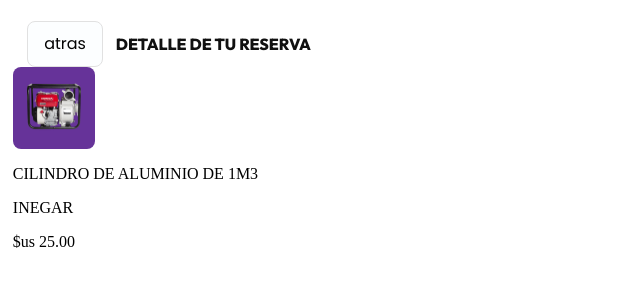
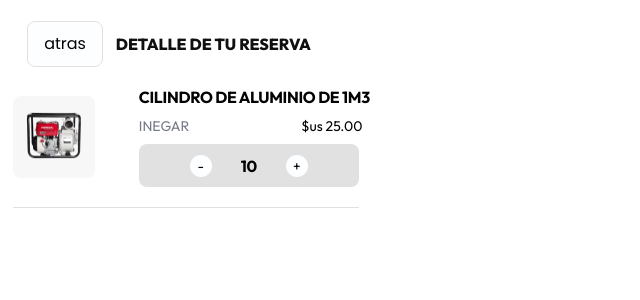
Before and after one commit to Leandrojxd/E-commerce, a Next.js app: page /ShoppingCart in a window 1280 px wide. Shown: the top 300 px of the page, without its empty margins (0-640 px from the left). Built offline with nearby package versions, Linux system fonts and the light colour scheme.

Commit message:
feature: Booking Product Card

```diff
--- a/public/home.module.css
+++ b/public/home.module.css
@@ -620,7 +620,6 @@
     align-items: center;
     border-radius: 8px;
     background: var(--neutral-300, #F7F7F7);
-    background: rebeccapurple;
 }
 
 .booking_product_img{
@@ -629,6 +628,38 @@
     flex-shrink: 0;
 }
 
+.booking_productcard_position{
+    display: flex;
+    width: 346px;
+    padding: 20px 0px;
+    align-items: center;
+    gap: 44px;
+
+    border-bottom: 1px solid var(--neutral-500, #E1E1E1);
+}
+
 .link_style{
     text-decoration: none;
 }
+.info_reserve_position{
+    display: flex;
+    gap: 7rem;
+}
+
+.plusminus_reserve_section{
+    display: flex;
+    width: 220px;
+    height: 2.7rem;
+    justify-content: center;
+    align-items: center;
+    gap: 29px;
+
+    border-radius: 0.5rem;
+    background: var(--neutral-500, #E1E1E1);
+}
+
+.allinfo_section_position{
+    display: flex;
+    flex-direction: column;
+    gap: 0.6rem;
+}
--- a/src/components/organism/BookingProductCard.tsx
+++ b/src/components/organism/BookingProductCard.tsx
@@ -1,15 +1,30 @@
+import CustomButton from "../atoms/CustomButton"
 import CustomImage from "../atoms/CustomImage"
 import styles from 'public/home.module.css'
 
 function BookingProductCard() {
   return (
-    <div>
+    <div className={styles.booking_productcard_position}>
         <div className={styles.booking_product_image_style}>
             <CustomImage src='/assets/ProductImage.png' alt='ProductImage' width={112} height={111} className={styles.booking_product_img} />
         </div>
-        <p>CILINDRO DE ALUMINIO DE 1M3</p>
-        <p>INEGAR</p>
-        <p>$us 25.00</p>
+        <div className={styles.allinfo_section_position}>
+          <div>
+            <p className={styles.title_card}>CILINDRO DE ALUMINIO DE 1M3</p>
+          </div>
+
+          <div className={styles.info_reserve_position}>
+            <p className={styles.brand_card}>INEGAR</p>
+            <p className={styles.description_card}>$us 25.00</p>
+          </div>
+          <div className={styles.plusminus_reserve_section}>
+            <CustomButton content="-" styleText={styles.description_card} styleButton={styles.plusminus_button_style}/>
+            <p className={styles.title_card}>10</p>
+            <CustomButton content="+" styleText={styles.description_card} styleButton={styles.plusminus_button_style} />
+          </div>
+        </div>
+
+
     </div>
   )
 }
```
